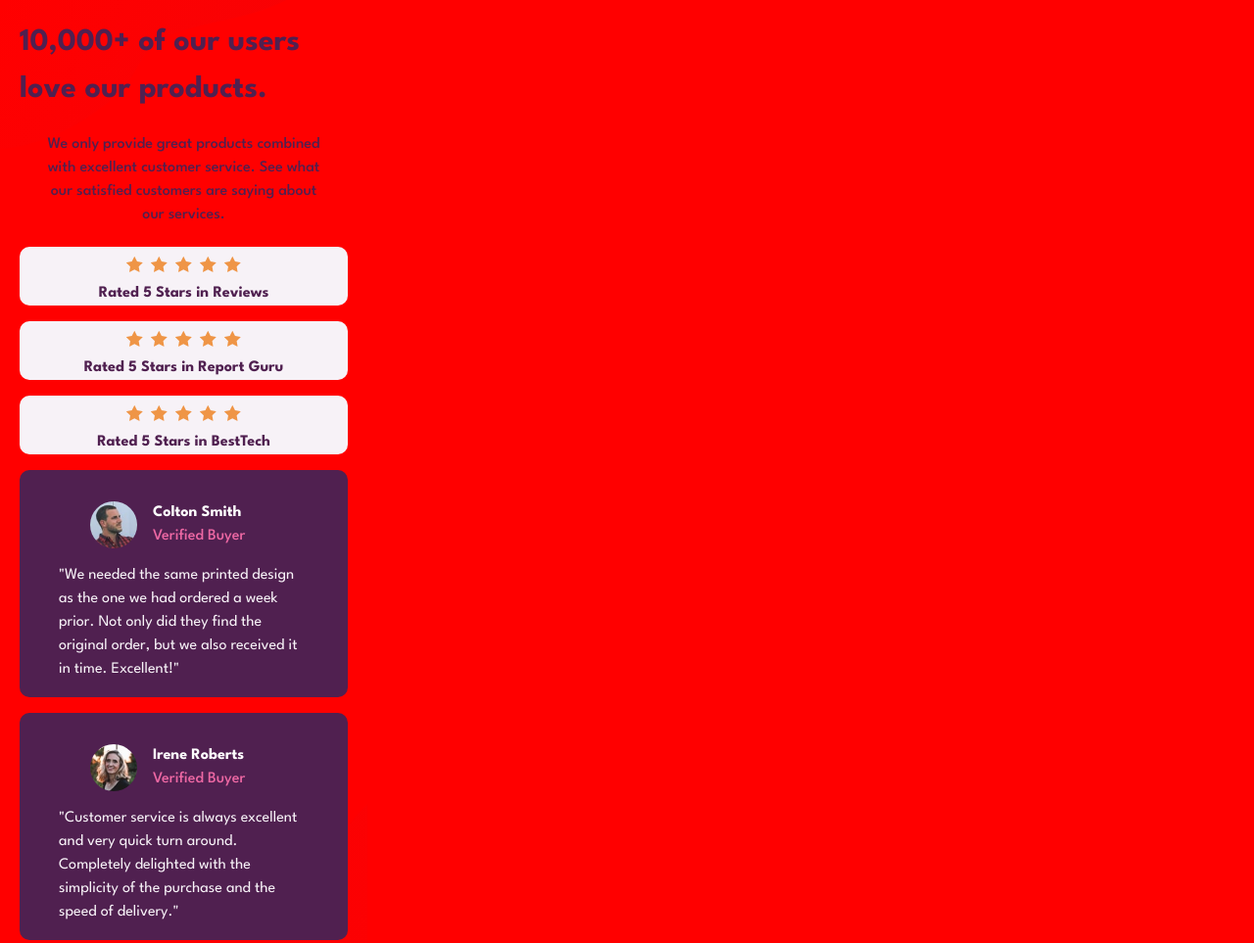
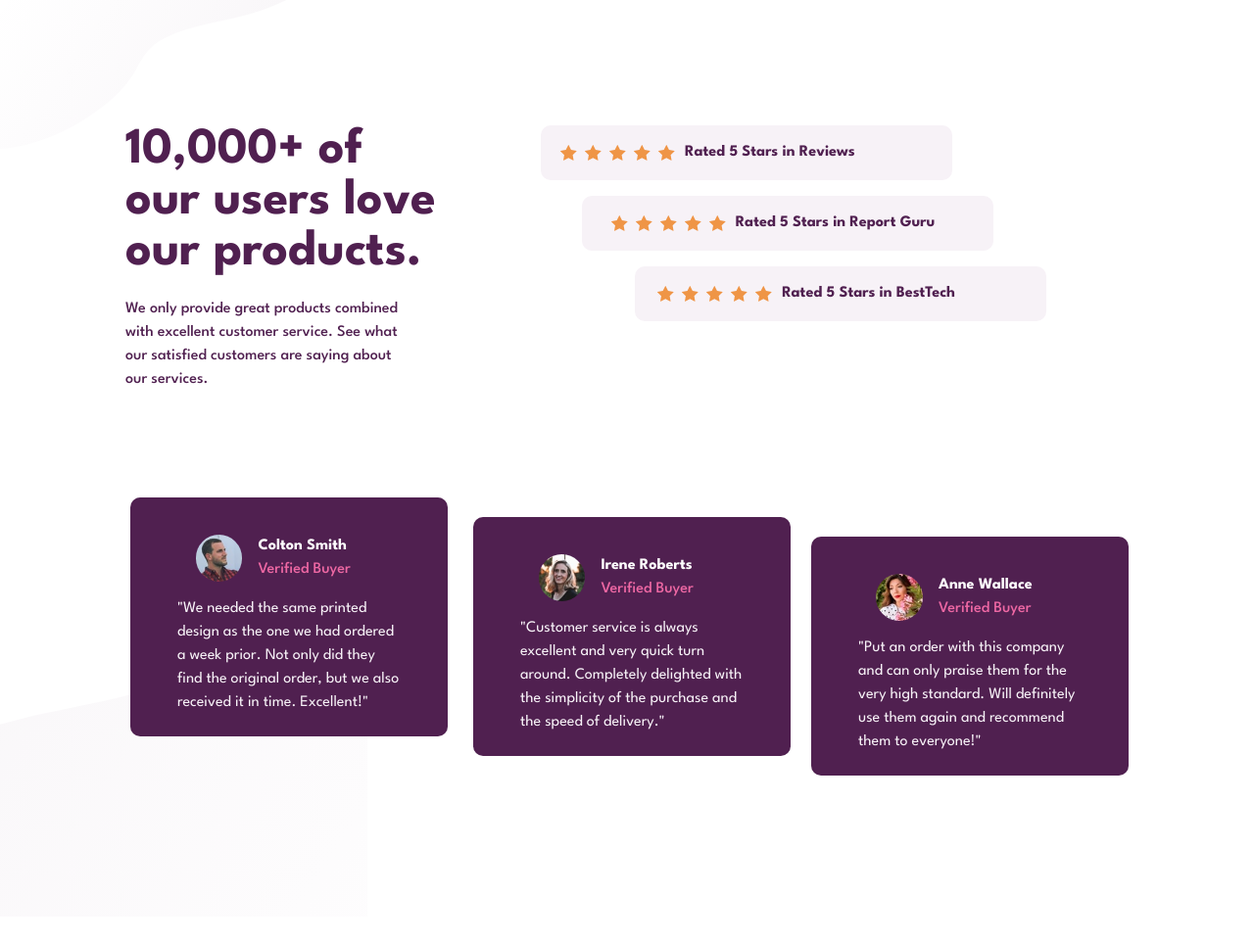
Before and after one commit to bosscorelli/profile-proof-section, a plain HTML site: page index.html in a window 1280 px wide. Shown: the top 963 px of the page at 98% size. After the commit the page ends 936 px from the top, so only its background shows below. Drawn offline with Linux system fonts and the light colour scheme.

Commit message:
done but resonsive

```diff
--- a/index.html
+++ b/index.html
@@ -28,19 +28,25 @@
     </header>
     <article role="review">
       <div class="review">
+        <div class="review-1">
           <div class="stars"><img src="./images/icon-star.svg" alt=""><img src="./images/icon-star.svg" alt=""><img src="./images/icon-star.svg"
               alt=""><img src="./images/icon-star.svg" alt=""><img src="./images/icon-star.svg" alt=""></div>
           <p class="rated"> Rated 5 Stars in Reviews </p>
         </div>
+      </div>
       <div class="review">
+        <div class="review-2">
           <div class="stars"><img src="./images/icon-star.svg" alt=""><img src="./images/icon-star.svg" alt=""><img src="./images/icon-star.svg"
               alt=""><img src="./images/icon-star.svg" alt=""><img src="./images/icon-star.svg" alt=""></div>
           <p class="rated"> Rated 5 Stars in Report Guru </p>
         </div>
+      </div>
       <div class="review">
+        <div class="review-3">
           <div class="stars"><img src="./images/icon-star.svg" alt=""><img src="./images/icon-star.svg" alt=""><img src="./images/icon-star.svg"
               alt=""><img src="./images/icon-star.svg" alt=""><img src="./images/icon-star.svg" alt=""></div>
           <p class="rated"> Rated 5 Stars in BestTech </p>
+        </div>
       </div>
 
     </article>
--- a/style.css
+++ b/style.css
@@ -69,7 +69,8 @@ body {
 }
 
 main {
-    padding: 20px;
+    padding: 5%;
+
 }
 
 h1 {
@@ -147,11 +148,95 @@ blockquote {
     color: var(--Light-Grayish-Magenta);
 }
 
-@media (min-width:376px) and (max-width:1441px) {
+@media (min-width:1200px) {
     body {
-        width: 1440px;
-        background-color: red;
+        max-width: 1440px;
     }
 
+    h1 {
+        padding-right: 100px;
+        font-size: 52px;
+        line-height: 1;
+    }
 
+    .header-p {
+        text-align: left;
+        padding: 20px 140px 0 0;
+    }
+
+    main {
+        display: grid;
+        grid-template-columns: 1fr 1fr;
+        grid-template-rows: 1fr 1fr;
+        grid-template-rows: 1fr 1fr;
+        padding: 10%;
+        row-gap: 5rem;
+    }
+
+    .review {
+        display: flex;
+        padding: 10px;
+        width: 70%;
+    }
+
+    [role="review"] {
+        height: 300px;
+        width: 600px;
+    }
+
+    .review-1 {
+        display: flex;
+        justify-content: center;
+        align-items: center;
+        align-self: flex-start;
+    }
+
+    .review-2 {
+        display: flex;
+        align-items: center;
+        margin-right: 10%;
+    }
+
+    .review:nth-of-type(2) {
+        margin-left: 7%;
+    }
+
+    .review-3 {
+        display: flex;
+        align-items: center;
+        margin-right: 20%;
+    }
+
+    .review:nth-of-type(3) {
+        margin-left: 16%;
+
+    }
+
+    [role="testimonials"] {
+        grid-column: 1/3;
+        display: flex;
+        column-gap: 1rem;
+        display: grid;
+        grid-template-rows: 20px 20px 1fr 20px 20px;
+    }
+
+    blockquote {
+        margin-inline: 48px;
+    }
+
+    .author:nth-of-type(1) {
+        grid-row: 1/4;
+        margin-inline: 5px;
+    }
+
+    .author:nth-of-type(2) {
+        grid-row: 2/5;
+        margin-inline: 5px;
+    }
+
+    .author:nth-of-type(3) {
+        grid-row: 3/-1;
+    }
+
+    .author {}
 }
```
Also changed, not shown: 1 other file. Lines whose indentation alone changed are shown as unchanged.
